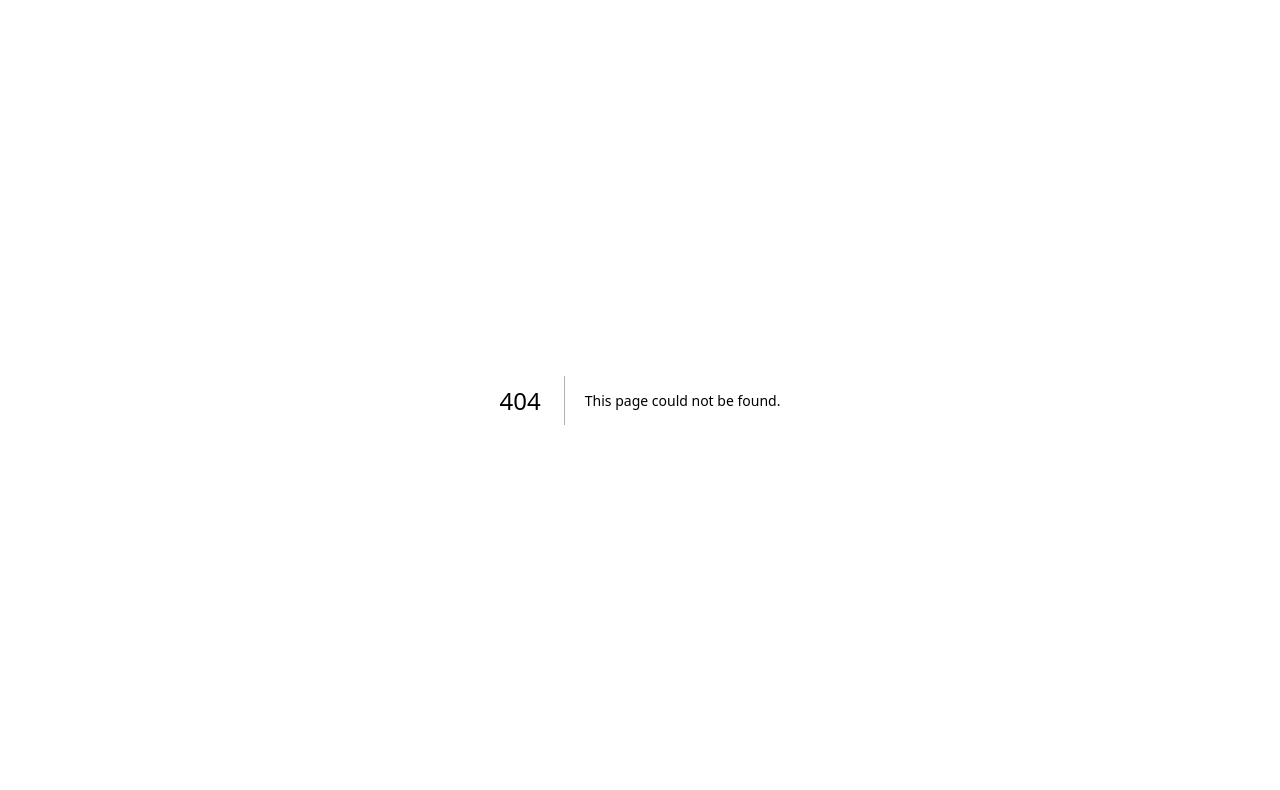
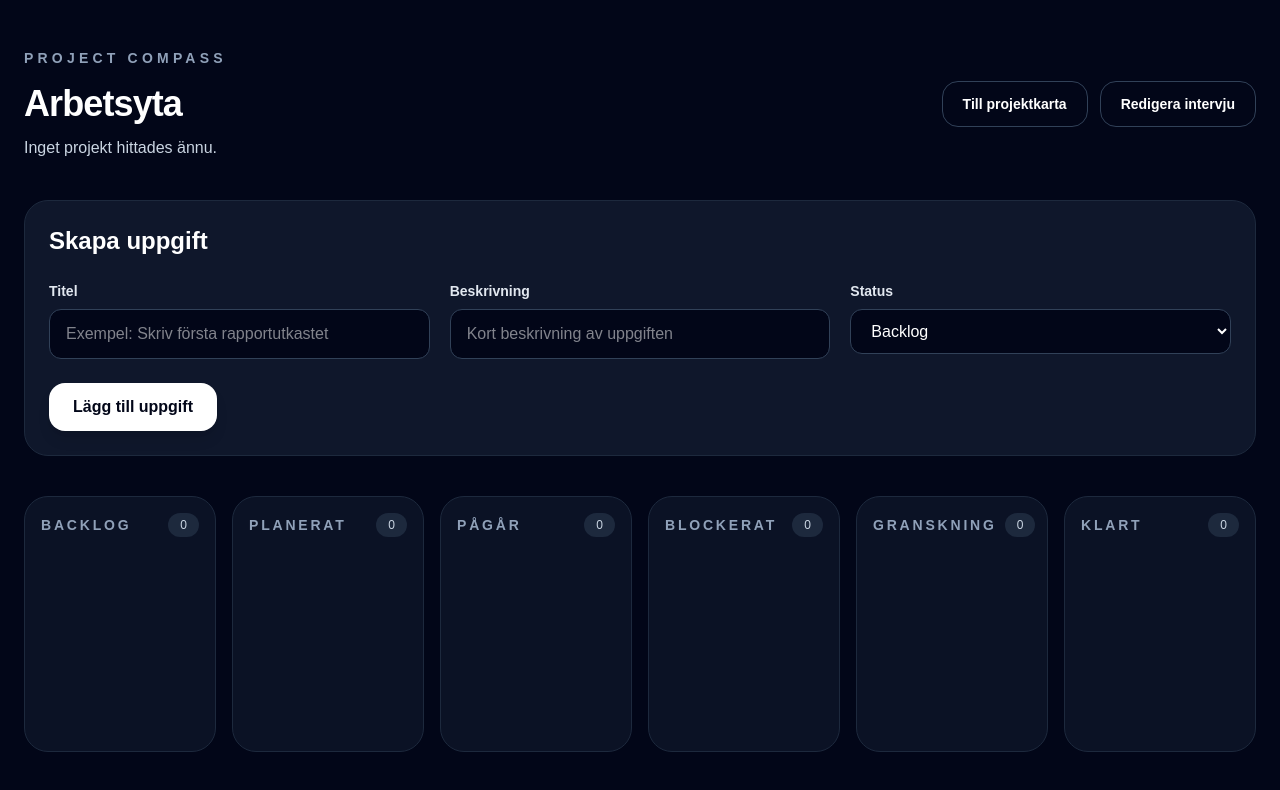
Before and after one commit to Zion8a/project-compass, a Next.js app: page /project-board in a window 1280 px wide. Before the commit this address had no page. Shown: the top 790 px of the page. Built offline with nearby package versions, Linux system fonts and the light colour scheme.

Commit message:
Add project board navigation from project map

```diff
--- /dev/null
+++ b/src/app/project-board/page.tsx
@@ -0,0 +1,252 @@
+"use client";
+
+import Link from "next/link";
+import { useEffect, useState } from "react";
+
+type ProjectInterviewData = {
+  projectName: string;
+  purpose: string;
+  goal: string;
+  deliverables: string;
+  risks: string;
+  decisions: string;
+};
+
+type TaskStatus =
+  | "backlog"
+  | "planned"
+  | "in-progress"
+  | "blocked"
+  | "review"
+  | "done";
+
+type Task = {
+  id: string;
+  title: string;
+  description: string;
+  status: TaskStatus;
+};
+
+const columns: { id: TaskStatus; title: string }[] = [
+  { id: "backlog", title: "Backlog" },
+  { id: "planned", title: "Planerat" },
+  { id: "in-progress", title: "Pågår" },
+  { id: "blocked", title: "Blockerat" },
+  { id: "review", title: "Granskning" },
+  { id: "done", title: "Klart" },
+];
+
+export default function ProjectBoardPage() {
+  const [project, setProject] = useState<ProjectInterviewData | null>(null);
+  const [tasks, setTasks] = useState<Task[]>([]);
+  const [taskTitle, setTaskTitle] = useState("");
+  const [taskDescription, setTaskDescription] = useState("");
+  const [taskStatus, setTaskStatus] = useState<TaskStatus>("backlog");
+
+  useEffect(() => {
+    const savedProject = localStorage.getItem("project-compass-current-project");
+    const savedTasks = localStorage.getItem("project-compass-tasks");
+
+    if (savedProject) {
+      setProject(JSON.parse(savedProject));
+    }
+
+    if (savedTasks) {
+      setTasks(JSON.parse(savedTasks));
+    }
+  }, []);
+
+  useEffect(() => {
+    localStorage.setItem("project-compass-tasks", JSON.stringify(tasks));
+  }, [tasks]);
+
+  function handleCreateTask(event: React.FormEvent<HTMLFormElement>) {
+    event.preventDefault();
+
+    const newTask: Task = {
+      id: crypto.randomUUID(),
+      title: taskTitle,
+      description: taskDescription,
+      status: taskStatus,
+    };
+
+    setTasks((currentTasks) => [...currentTasks, newTask]);
+
+    setTaskTitle("");
+    setTaskDescription("");
+    setTaskStatus("backlog");
+  }
+
+  function updateTaskStatus(taskId: string, newStatus: TaskStatus) {
+    setTasks((currentTasks) =>
+      currentTasks.map((task) =>
+        task.id === taskId ? { ...task, status: newStatus } : task,
+      ),
+    );
+  }
+
+  return (
+    <main className="min-h-screen bg-slate-950 text-white">
+      <section className="mx-auto max-w-7xl px-6 py-12">
+        <div className="mb-10 flex flex-col gap-4 sm:flex-row sm:items-center sm:justify-between">
+          <div>
+            <p className="mb-4 text-sm font-semibold uppercase tracking-[0.3em] text-slate-400">
+              Project Compass
+            </p>
+
+            <h1 className="text-4xl font-bold tracking-tight">
+              Arbetsyta
+            </h1>
+
+            <p className="mt-3 text-slate-300">
+              {project?.projectName
+                ? `Projekt: ${project.projectName}`
+                : "Inget projekt hittades ännu."}
+            </p>
+          </div>
+
+          <div className="flex flex-col gap-3 sm:flex-row">
+            <Link
+              href="/project-map"
+              className="rounded-2xl border border-slate-700 px-5 py-3 text-sm font-semibold text-white hover:bg-slate-900"
+            >
+              Till projektkarta
+            </Link>
+
+            <Link
+              href="/new-project"
+              className="rounded-2xl border border-slate-700 px-5 py-3 text-sm font-semibold text-white hover:bg-slate-900"
+            >
+              Redigera intervju
+            </Link>
+          </div>
+        </div>
+
+        <form
+          onSubmit={handleCreateTask}
+          className="mb-10 rounded-3xl border border-slate-800 bg-slate-900 p-6"
+        >
+          <h2 className="text-2xl font-bold">Skapa uppgift</h2>
+
+          <div className="mt-6 grid gap-5 md:grid-cols-3">
+            <div>
+              <label className="block text-sm font-semibold text-slate-200">
+                Titel
+              </label>
+              <input
+                type="text"
+                value={taskTitle}
+                onChange={(event) => setTaskTitle(event.target.value)}
+                placeholder="Exempel: Skriv första rapportutkastet"
+                className="mt-2 w-full rounded-xl border border-slate-700 bg-slate-950 px-4 py-3 text-white outline-none focus:border-white"
+                required
+              />
+            </div>
+
+            <div>
+              <label className="block text-sm font-semibold text-slate-200">
+                Beskrivning
+              </label>
+              <input
+                type="text"
+                value={taskDescription}
+                onChange={(event) => setTaskDescription(event.target.value)}
+                placeholder="Kort beskrivning av uppgiften"
+                className="mt-2 w-full rounded-xl border border-slate-700 bg-slate-950 px-4 py-3 text-white outline-none focus:border-white"
+              />
+            </div>
+
+            <div>
+              <label className="block text-sm font-semibold text-slate-200">
+                Status
+              </label>
+              <select
+                value={taskStatus}
+                onChange={(event) =>
+                  setTaskStatus(event.target.value as TaskStatus)
+                }
+                className="mt-2 w-full rounded-xl border border-slate-700 bg-slate-950 px-4 py-3 text-white outline-none focus:border-white"
+              >
+                {columns.map((column) => (
+                  <option key={column.id} value={column.id}>
+                    {column.title}
+                  </option>
+                ))}
+              </select>
+            </div>
+          </div>
+
+          <button
+            type="submit"
+            className="mt-6 rounded-2xl bg-white px-6 py-3 font-semibold text-slate-950 shadow-lg hover:bg-slate-200"
+          >
+            Lägg till uppgift
+          </button>
+        </form>
+
+        <div className="grid gap-4 lg:grid-cols-6">
+          {columns.map((column) => {
+            const columnTasks = tasks.filter(
+              (task) => task.status === column.id,
+            );
+
+            return (
+              <section
+                key={column.id}
+                className="min-h-64 rounded-3xl border border-slate-800 bg-slate-900/70 p-4"
+              >
+                <div className="mb-4 flex items-center justify-between gap-2">
+                  <h2 className="text-sm font-semibold uppercase tracking-[0.2em] text-slate-400">
+                    {column.title}
+                  </h2>
+
+                  <span className="rounded-full bg-slate-800 px-3 py-1 text-xs text-slate-300">
+                    {columnTasks.length}
+                  </span>
+                </div>
+
+                <div className="space-y-3">
+                  {columnTasks.map((task) => (
+                    <article
+                      key={task.id}
+                      className="rounded-2xl border border-slate-800 bg-slate-950 p-4"
+                    >
+                      <h3 className="font-semibold text-white">{task.title}</h3>
+
+                      {task.description && (
+                        <p className="mt-2 text-sm leading-6 text-slate-300">
+                          {task.description}
+                        </p>
+                      )}
+
+                      <label className="mt-4 block text-xs font-semibold uppercase tracking-[0.2em] text-slate-500">
+                        Flytta till
+                      </label>
+
+                      <select
+                        value={task.status}
+                        onChange={(event) =>
+                          updateTaskStatus(
+                            task.id,
+                            event.target.value as TaskStatus,
+                          )
+                        }
+                        className="mt-2 w-full rounded-xl border border-slate-700 bg-slate-900 px-3 py-2 text-sm text-white outline-none focus:border-white"
+                      >
+                        {columns.map((option) => (
+                          <option key={option.id} value={option.id}>
+                            {option.title}
+                          </option>
+                        ))}
+                      </select>
+                    </article>
+                  ))}
+                </div>
+              </section>
+            );
+          })}
+        </div>
+      </section>
+    </main>
+  );
+}
--- a/src/app/project-map/page.tsx
+++ b/src/app/project-map/page.tsx
@@ -64,12 +64,21 @@ export default function ProjectMapPage() {
             </h1>
           </div>
 
+          <div className="flex flex-col gap-3 sm:flex-row">
+            <Link
+              href="/project-board"
+              className="rounded-2xl bg-white px-5 py-3 text-sm font-semibold text-slate-950 shadow-lg hover:bg-slate-200"
+            >
+              Gå till arbetsyta
+            </Link>
+
             <Link
               href="/new-project"
               className="rounded-2xl border border-slate-700 px-5 py-3 text-sm font-semibold text-white hover:bg-slate-900"
             >
               Redigera intervju
             </Link>
+          </div>
         </div>
 
         <div className="rounded-3xl border border-slate-800 bg-slate-900/60 p-8 shadow-2xl">
@@ -83,7 +92,10 @@ export default function ProjectMapPage() {
         </div>
 
         <div className="mt-8 grid gap-6 md:grid-cols-2">
-          <ProjectMapCard title="Varför gör vi projektet?" content={project.purpose} />
+          <ProjectMapCard
+            title="Varför gör vi projektet?"
+            content={project.purpose}
+          />
 
           <ProjectMapCard
             title="Vad ska ha blivit bättre?"
```
Lines whose indentation alone changed are shown as unchanged.
